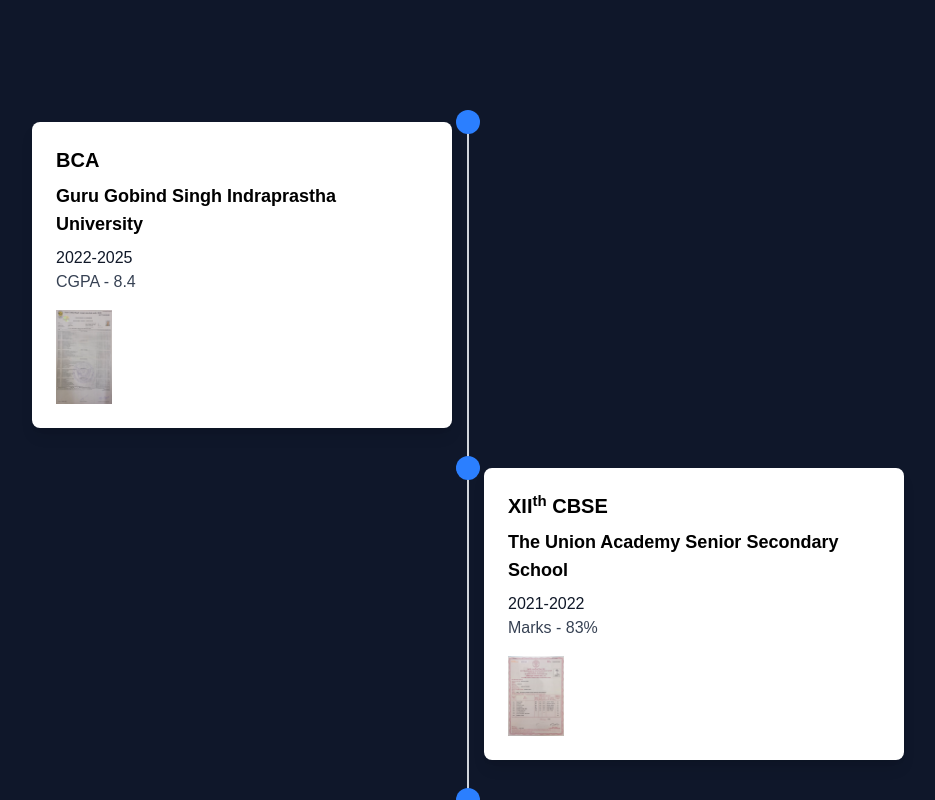
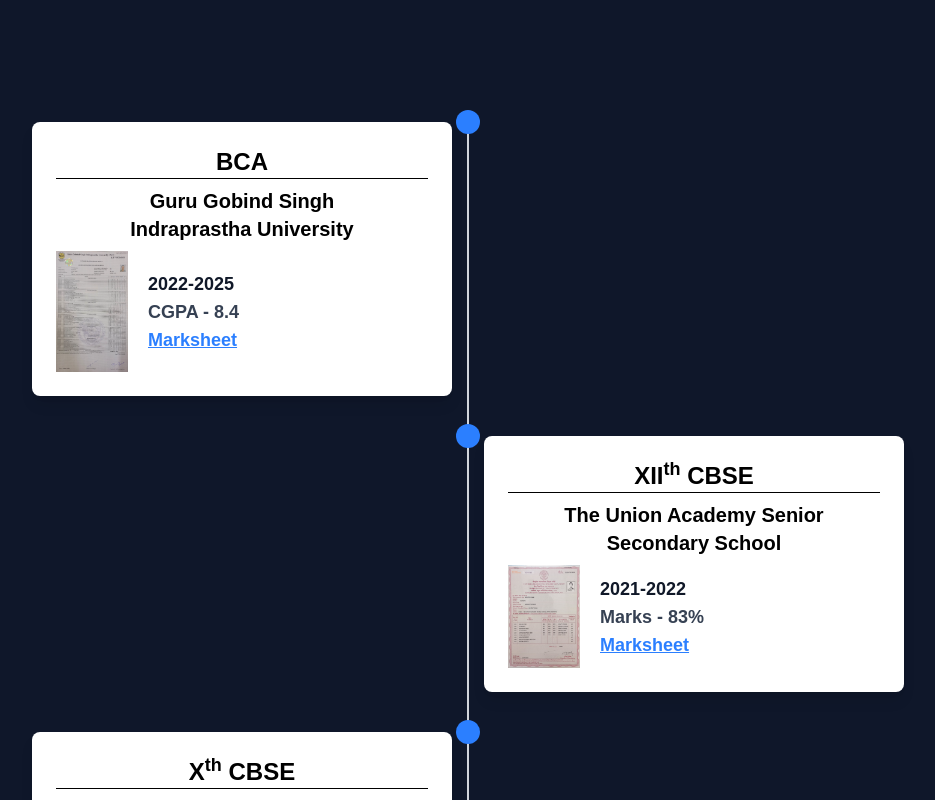
Before and after one commit to moheebk123/Portfolio, a React (Vite) app in the folder client/: page /education in a window 1280 px wide. Shown: the part 800-1600 px from the top of the page, without its empty margins (172-1107 px from the left). Built offline with nearby package versions, Linux system fonts and the light colour scheme; no server answers.

Commit message:
update EducationCard and ProjectCard components to enhance layout and add code link functionality

```diff
--- a/client/src/components/common/EducationCard.tsx
+++ b/client/src/components/common/EducationCard.tsx
@@ -37,27 +37,37 @@
             : "md:col-start-1 md:col-end-2 justify-end"
         } flex`}
       >
-        <div className="bg-white p-6 rounded-lg shadow-lg w-full md:w-3/4">
-          <h3 className="text-xl font-bold mb-2">
+        <div className="bg-white p-6 rounded-lg shadow-lg w-full md:w-3/4 font-semibold">
+          <h3 className="text-lg lg:text-2xl mb-2 text-center border-b">
             {education.class && education.class}
             {education.class && <sup>th</sup>} {education.course}
           </h3>
-          <h4 className="text-lg font-semibold mb-2">{education.institute}</h4>
-          <p className="text-gray-900 mb-">{education.year}</p>
-          <p className="text-gray-700 mb-4">{education.marks}</p>
-          {education.marksheetUrl && education.imgUrl && (
-            <a
-              href={education.marksheetUrl}
-              target="_blank"
-              rel="noopener noreferrer"
-            >
+          <h4 className="text-center lg:text-xl mb-2 grid lg:px-10">
+            {education.institute}
+          </h4>
+          <div className="flex w-full h-fit gap-5 items-center text-sm lg:text-lg">
+            {education.imgUrl && (
               <img
-                src={education.imgUrl}
-                alt="Tenth Marksheet"
-                className="w-14"
+              src={education.imgUrl}
+              alt="Tenth Marksheet"
+              className="w-18"
               />
-            </a>
-          )}
+            )}
+            <div>
+              <p className="text-gray-900">{education.year}</p>
+              <p className="text-gray-700">{education.marks}</p>
+              {education.marksheetUrl && (
+              <a
+                href={education.marksheetUrl}
+                target="_blank"
+                  rel="noopener noreferrer"
+                className="text-blue-500 hover:text-blue-600 underline"
+              >
+                Marksheet
+              </a>
+            )}
+            </div>
+          </div>
         </div>
       </motion.div>
     </div>
--- a/client/src/components/common/ProjectCard.tsx
+++ b/client/src/components/common/ProjectCard.tsx
@@ -8,6 +8,7 @@
   heading: string;
   description: string;
   liveLink: string;
+  codeLink: string;
   skills: string;
   imgUrl: string;
   alt: string;
@@ -62,12 +63,19 @@
           transition={{ ease: "easeInOut", duration: 1, delay: 0.8 }}
           href={project.liveLink}
           target="blank"
+          className="transition ease-in-out duration-700 text-black bg-white px-20 py-2 text-lg font-bold rounded-xl hover:text-white hover:bg-black hover:cursor-pointer mr-3"
         >
-          <button className="transition ease-in-out duration-700 text-black bg-white px-20 py-2 text-lg font-bold rounded-xl hover:text-white hover:bg-black hover:cursor-pointer">
-            {project.heading === "Real-Time Collaboration Text Editor"
-              ? "Drive Video Link"
-              : "Live"}
-          </button>
+          Visit
+        </motion.a>
+        <motion.a
+          initial={{ y: -100, opacity: 0 }}
+          whileInView={{ y: 0, opacity: 1 }}
+          transition={{ ease: "easeInOut", duration: 1, delay: 0.8 }}
+          href={project.codeLink}
+          target="blank"
+          className="transition ease-in-out duration-700 text-black border border-white bg-transparent text-white px-20 py-2 text-lg font-bold rounded-xl hover:text-black hover:bg-white hover:cursor-pointer"
+        >
+          Code
         </motion.a>
       </motion.div>
       <div className="w-full md:w-1/2 grid place-content-center">
@@ -100,6 +108,7 @@
     heading: propTypes.string.isRequired,
     description: propTypes.string.isRequired,
     liveLink: propTypes.string.isRequired,
+    codeLink: propTypes.string.isRequired,
     skills: propTypes.string.isRequired,
     imgUrl: propTypes.string.isRequired,
     alt: propTypes.string.isRequired,
```
